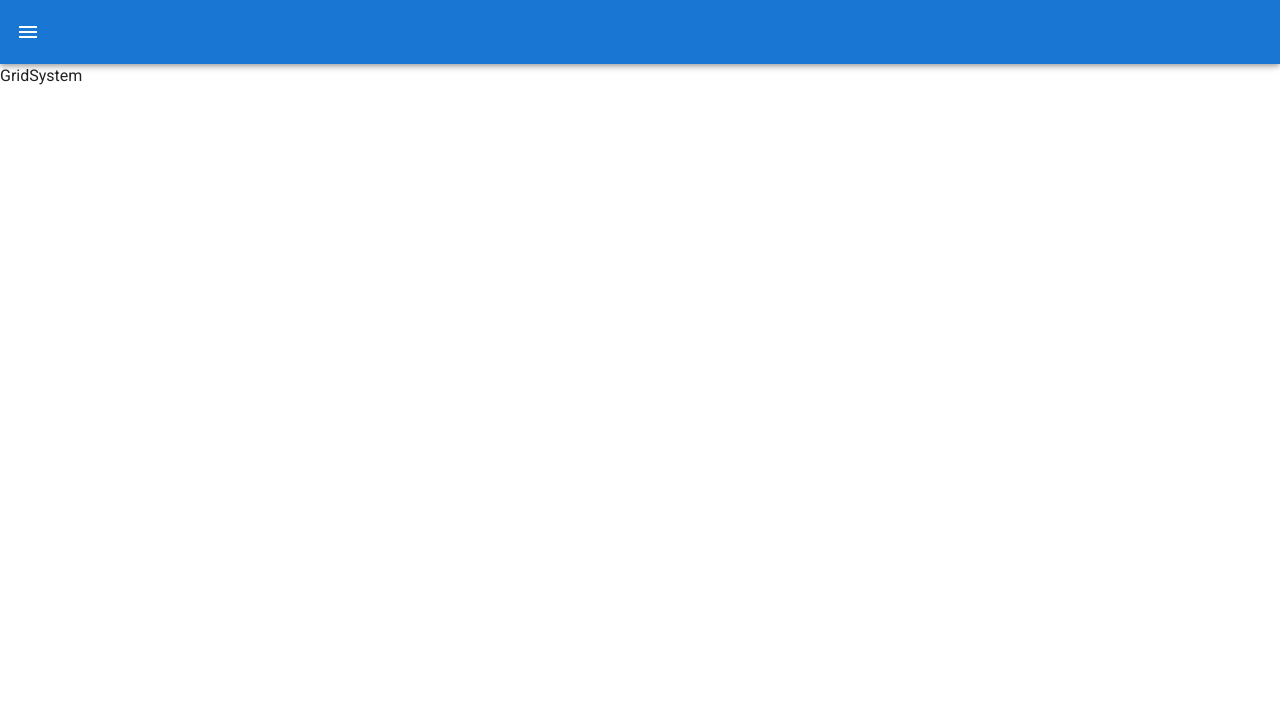
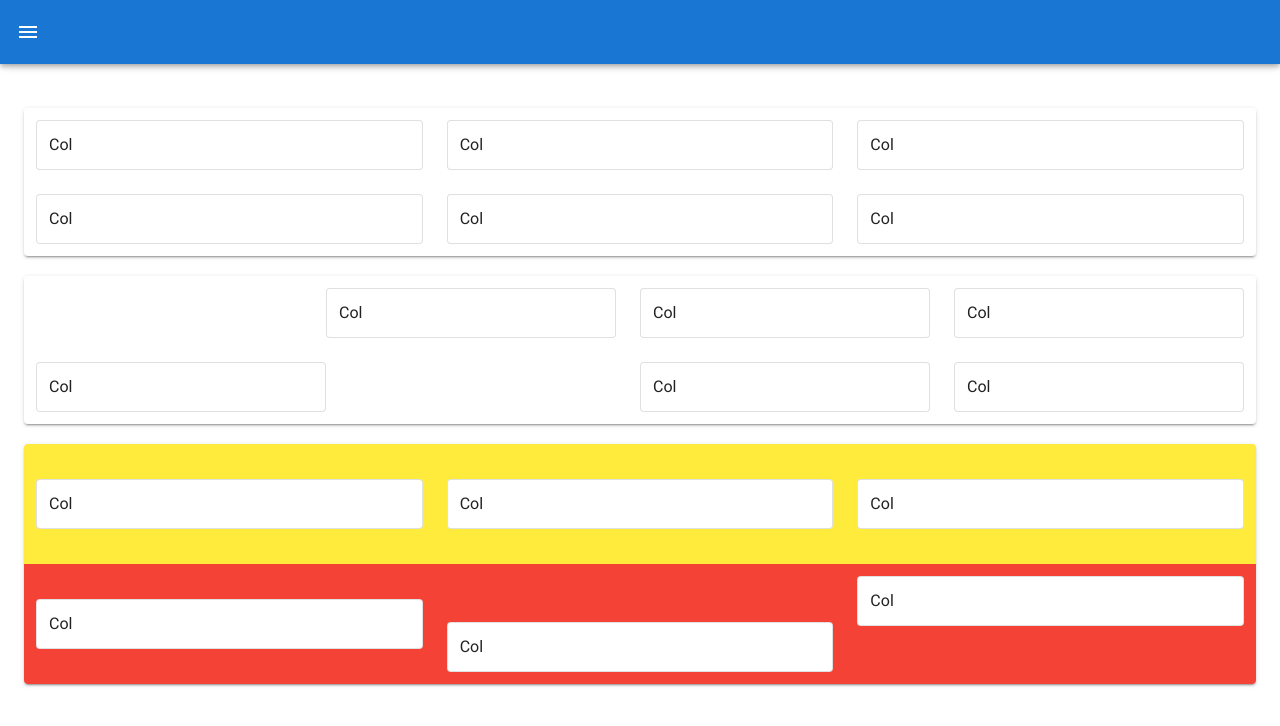
Before and after one commit to ST0PHoon/vuetify_, a Vue app in the folder learn-vuetify/: page /grid-system in a window 1280 px wide. Shown: the top 726 px of the page. Built offline with nearby package versions, Linux system fonts and the light colour scheme.

Commit message:
Typography

```diff
--- a/learn-vuetify/src/App.vue
+++ b/learn-vuetify/src/App.vue
@@ -5,12 +5,9 @@
       color="primary"
       dark
     >
-     <v-app-bar-nav-icon @click="drawer = !drawer" />
-
+    <v-app-bar-nav-icon @click="drawer = !drawer" />
       <v-spacer />
-
     </v-app-bar>
-
     <v-navigation-drawer v-model="drawer" app>
       <v-list-item>
         <v-list-item-content>
@@ -22,9 +19,7 @@
           </v-list-item-subtitle>
         </v-list-item-content>
       </v-list-item>
-
       <v-divider />
-
       <v-list
         dense
         nav
@@ -38,32 +33,32 @@
           <v-list-item-icon>
             <v-icon>{{ item.icon }}</v-icon>
           </v-list-item-icon>
-
           <v-list-item-content>
             <v-list-item-title>{{ item.title }}</v-list-item-title>
           </v-list-item-content>
         </v-list-item>
       </v-list>
     </v-navigation-drawer>
-
     <v-main>
-      <router-view />
+        <v-container fluid>
+          <router-view />
+        </v-container>
     </v-main>
   </v-app>
 </template>
 
 <script>
-
 export default {
   name: 'App',
-
   data: () => ({
     drawer: false,
     items: [
           { title: 'Dashboard', icon: 'mdi-view-dashboard', to: '/' },
           { title: 'Grid-System', icon: 'mdi-view-dashboard', to: '/grid-system' },
+          { title: 'Breakpoint', icon: 'mdi-view-dashboard', to: '/breakpoints' },
+          { title: 'Typography', icon: 'mdi-view-dashboard', to: '/typography' },
         ],
-        right: null,
+    right: null,
   }),
 };
 </script>
--- a/learn-vuetify/src/router/index.js
+++ b/learn-vuetify/src/router/index.js
@@ -3,6 +3,8 @@ import VueRouter from 'vue-router'
 //페이지 추가
 import Dashboard from '@/views/Dashboard'
 import GridSystem from '@/views/GridSystem'
+import Breakpoints from '@/views/Breakpoints'
+import Typography from '@/views/Typography'
 
 Vue.use(VueRouter)
 
@@ -17,6 +19,16 @@ const routes = [
         name: 'GridSystem',
         component: GridSystem
     },
+    {
+        path: '/breakpoints',
+        name: 'Breakpoints',
+        component: Breakpoints
+    },
+    {
+        path: '/typography',
+        name: 'Typography',
+        component: Typography
+    },
 ]
 
 const router = new VueRouter({
--- /dev/null
+++ b/learn-vuetify/src/views/Breakpoints.vue
@@ -0,0 +1,80 @@
+<template >
+  <v-container>
+    <v-card>
+      <v-card-title>
+        $vuetify.breakpoint.name: {{ $vuetify.breakpoint.name }}
+      </v-card-title>
+      <v-container class="grey lighten-3">
+        <v-card
+          class="pa-3"
+          outlined
+          :height="height"
+        >
+          컨텐츠
+        </v-card>
+      </v-container>
+    </v-card>
+    <v-card class="mt-5">
+      <v-card-title>
+        $vuetify.breakpoint.mobile: {{ $vuetify.breakpoint.mobile }}   {{ $vuetify.breakpoint.mobileBreakpoint }}
+      </v-card-title>
+      <v-container class="grey lighten-3">
+        <v-dialog
+          v-model="dialog"
+          width="500"
+          :fullscreen="$vuetify.breakpoint.mobile"
+        >
+          <template v-slot:activator="{ on, attrs }">
+            <v-btn
+              color="red lighten-2"
+              dark
+              v-bind="attrs"
+              v-on="on"
+            >
+              Click Me
+            </v-btn>
+          </template>
+          <v-card>
+            <v-card-title class="text-h5 grey lighten-2">
+              Privacy Policy
+            </v-card-title>
+            <v-card-text>
+              Lorem ipsum dolor sit amet, consectetur adipiscing elit, sed do eiusmod tempor incididunt ut labore et dolore magna aliqua. Ut enim ad minim veniam, quis nostrud exercitation ullamco laboris nisi ut aliquip ex ea commodo consequat. Duis aute irure dolor in reprehenderit in voluptate velit esse cillum dolore eu fugiat nulla pariatur. Excepteur sint occaecat cupidatat non proident, sunt in culpa qui officia deserunt mollit anim id est laborum.
+            </v-card-text>
+            <v-divider />
+            <v-card-actions>
+              <v-spacer />
+              <v-btn
+                color="primary"
+                text
+                @click="dialog = false"
+              >
+                I accept
+              </v-btn>
+            </v-card-actions>
+          </v-card>
+        </v-dialog>
+      </v-container>
+    </v-card>
+  </v-container>
+</template>
+<script>
+export default {
+    computed: {
+        height () {
+            switch (this.$vuetify.breakpoint.name) {
+                case 'xs' : return 100
+                case 'sm' : return 200
+                case 'md' : return 300
+                case 'lg' : return 400
+                default: return 500
+            }
+        }
+    },
+    data: () => ({
+            dialog: false,
+        })
+}
+</script>
+<style>
+</style>
--- a/learn-vuetify/src/views/Dashboard.vue
+++ b/learn-vuetify/src/views/Dashboard.vue
@@ -1,7 +1,9 @@
 <template>
-  <div>
-    Dashboard
-  </div>
+  <v-container fluid>
+    <v-card class="pa-3">
+      대시보드
+    </v-card>
+  </v-container>
 </template>
 <script>
 export default {
--- a/learn-vuetify/src/views/GridSystem.vue
+++ b/learn-vuetify/src/views/GridSystem.vue
@@ -1,7 +1,124 @@
 <template>
-  <div>
-    GridSystem
-  </div>
+
+  <v-container fluid>
+    <v-card class="mt-5 pa-3">
+      <v-row>
+        <v-col>
+            <v-card class="pa-3" outlined>
+              Col
+            </v-card>
+        </v-col>
+        <v-col>
+            <v-card class="pa-3" outlined>
+              Col
+            </v-card>
+        </v-col>
+        <v-col>
+            <v-card class="pa-3" outlined>
+              Col
+            </v-card>
+        </v-col>
+      </v-row>
+      <v-row>
+        <v-col>
+            <v-card class="pa-3" outlined>
+              Col
+            </v-card>
+        </v-col>
+        <v-col>
+            <v-card class="pa-3" outlined>
+              Col
+            </v-card>
+        </v-col>
+        <v-col>
+            <v-card class="pa-3" outlined>
+              Col
+            </v-card>
+        </v-col>
+      </v-row>
+    </v-card>
+
+    <v-card class="mt-5 pa-3">
+      <v-row>
+        <v-spacer />
+        <v-col>
+            <v-card class="pa-3" outlined>
+              Col
+            </v-card>
+        </v-col>
+        <v-col>
+            <v-card class="pa-3" outlined>
+              Col
+            </v-card>
+        </v-col>
+        <v-col>
+            <v-card class="pa-3" outlined>
+              Col
+            </v-card>
+        </v-col>
+      </v-row>
+      <v-row>
+        <v-col>
+            <v-card class="pa-3" outlined>
+              Col
+            </v-card>
+        </v-col>
+        <v-spacer />
+        <v-col>
+            <v-card class="pa-3" outlined>
+              Col
+            </v-card>
+        </v-col>
+        <v-col>
+            <v-card class="pa-3" outlined>
+              Col
+            </v-card>
+        </v-col>
+      </v-row>
+    </v-card>
+
+    <v-card class="mt-5 pa-3">
+      <v-row
+        :style="{ height: '120px' }"
+        class="yellow"
+        align="center"
+      >
+        <v-col>
+            <v-card class="pa-3" outlined>
+              Col
+            </v-card>
+        </v-col>
+        <v-col>
+            <v-card class="pa-3" outlined>
+              Col
+            </v-card>
+        </v-col>
+        <v-col>
+            <v-card class="pa-3" outlined>
+              Col
+            </v-card>
+        </v-col>
+      </v-row>
+      <v-row :style="{ height:'120px'}" class="red">
+        <v-col align-self="center">
+            <v-card class="pa-3" outlined>
+              Col
+            </v-card>
+        </v-col>
+        <v-col align-self="end">
+            <v-card class="pa-3" outlined>
+              Col
+            </v-card>
+        </v-col>
+        <v-col>
+            <v-card class="pa-3" outlined>
+              Col
+            </v-card>
+        </v-col>
+      </v-row>
+    </v-card>
+  </v-container>
+
 </template>
 <script>
 export default {
--- /dev/null
+++ b/learn-vuetify/src/views/Typography.vue
@@ -0,0 +1,58 @@
+<template>
+  <v-container>
+    <v-card>
+      <v-card-title>
+        Typography
+      </v-card-title>
+      <v-container class="grey ligten-3">
+        <v-card class="pa-3" outlined>
+          <!-- 글자 크기 -->
+          <p class="text-h1">Heading 1</p>
+          <p class="text-h2">Heading 2</p>
+          <p class="text-h3 text-sm-subtitle-1">Heading 3</p>
+          <!-- 글자 강조 -->
+          <div class="text-h5 text-center mb-3">Font Emphasis</div>
+          <p class="font-weight-black">Black text</p>
+          <p class="font-weight-thin">thin text</p>
+          <!-- 글자 배열 left, center, right / breakpoint 사용 가능 -->
+          <div class="text-h5 text-center mb-3">Alignment</div>
+          <p class="text-justify">
+            Morbi mattis ullamcorper velit. Donec orci lectus, aliquam ut, faucibus non, euismod id, nulla. Fusce convallis metus id felis luctus adipiscing. Aenean massa. Vestibulum purus quam, scelerisque ut, mollis sed, nonummy id, metus. Nulla consequat massa quis enim. Praesent venenatis metus at tortor pulvinar varius. Donec venenatis vulputate lorem. Phasellus accumsan cursus velit. Pellentesque ut neque.
+          </p>
+          <!-- 글자 꾸미기 -->
+          <div class="text-h5 text-center mb-3">Decoratino</div>
+          <p class="text-decoration-line-through">
+            Line-through text
+          </p>
+          <p class="text-decoration-overline">
+            Overline text
+          </p>
+          <p class="text-decoration-underline">
+            Underline text
+          </p>
+          <!-- 투명도 -->
+          <div class="text-h5 text-center mb-3">Opacity</div>
+          <p class="text--primary">
+            High-emphasis has an opacity of 87% in light theme and 100% in dark.
+          </p>
+          <p class="text--secondary">
+            Medium-emphasis text and hint text have opacities of 60% in light theme and 70% in dark.
+          </p>
+          <p class="text--disabled">
+            Disabled text has an opacity of 38% in light theme and 50% in dark.
+          </p>
+        </v-card>
+      </v-container>
+    </v-card>
+  </v-container>
+</template>
+
+<script>
+export default {
+
+}
+</script>
+
+<style>
+
+</style>
```
Also changed, not shown: learn-vuetify/.eslintrc.js.
